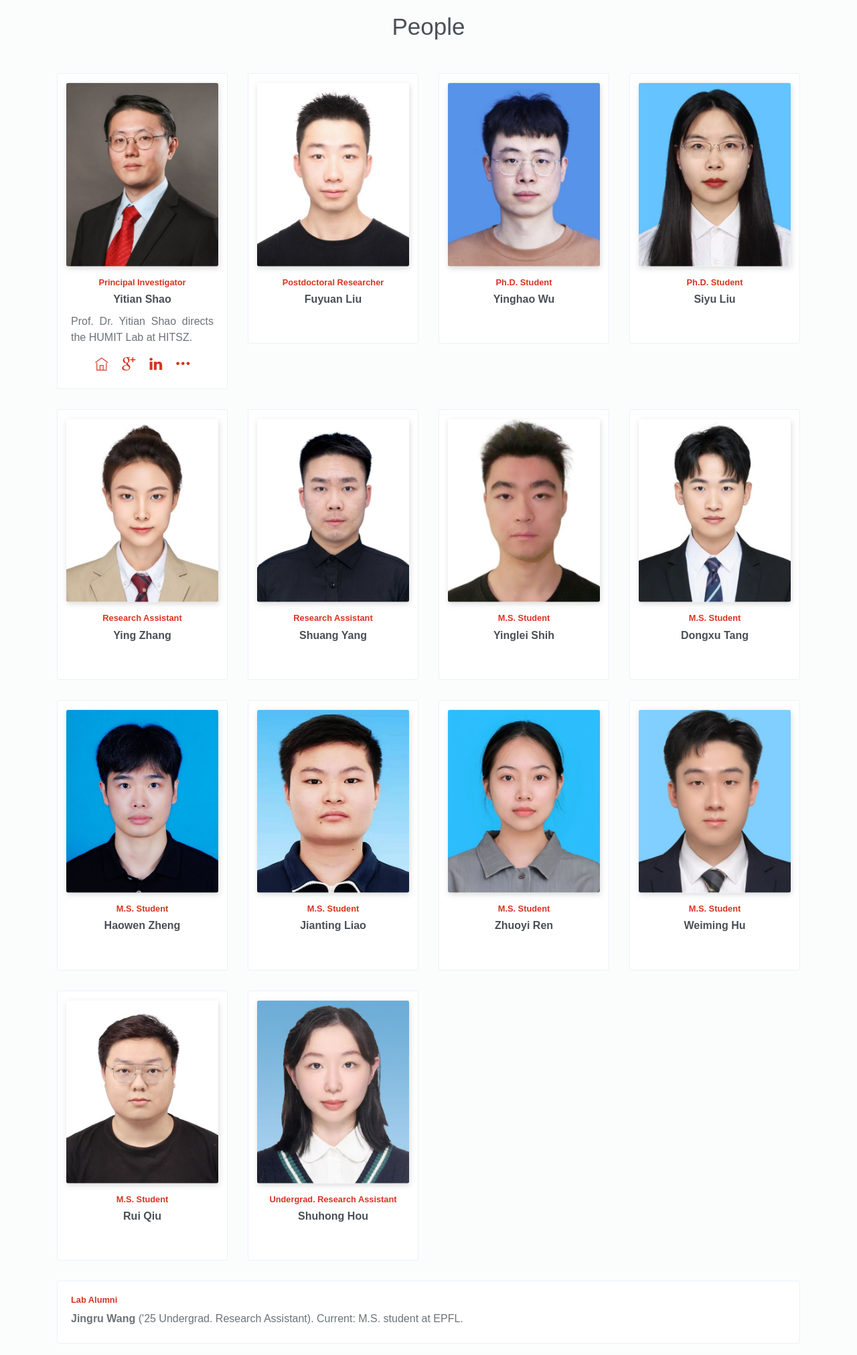
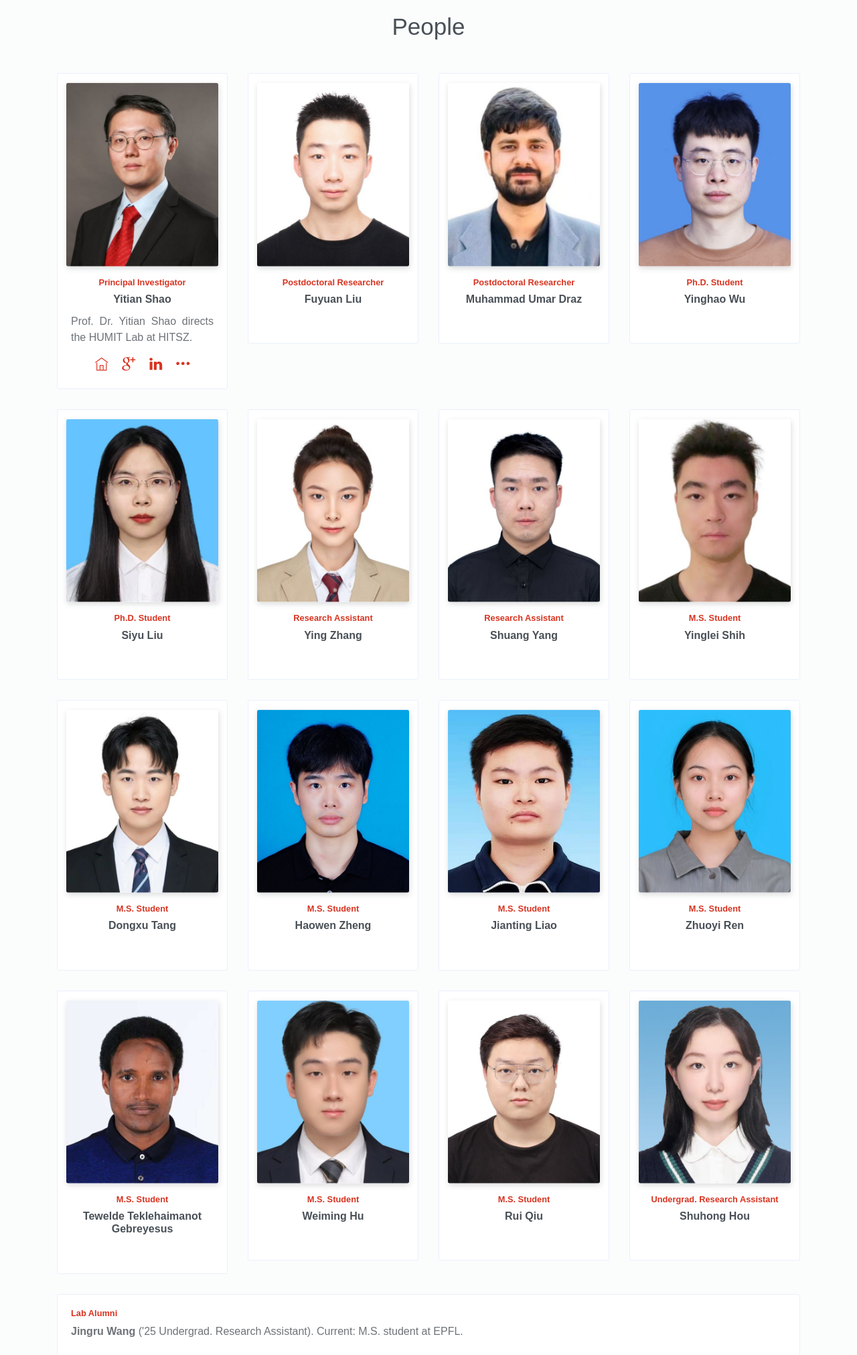
Before and after one commit to humitlab/humitlab.github.io, a plain HTML site: page index.html in a window 1280 px wide. Shown: the part 2420-4443 px from the top of the page at 67% size. Drawn offline with Linux system fonts and the light colour scheme.

Commit message:
Include more students

```diff
--- a/index.html
+++ b/index.html
@@ -261,6 +261,20 @@
                 <!-------------------------------------------------------------->
                 <div class="col-sm-6 col-md-3">
                     <div class="card text-center mb-4">
+                        <img class="card-img-top inset" src="assets/imgs/umar.jpg">
+                        <div class="card-body">
+                            <h6 class="small text-primary font-weight-bold">Postdoctoral Researcher</h6>
+                            <h5 class="card-title">Muhammad Umar Draz</h5>
+                            <p class="text-justify"></p>
+                            <div class="socials">
+                                <a href="" target="_blank"></a>
+                            </div>
+                        </div>
+                    </div>
+                </div>
+                <!-------------------------------------------------------------->
+                <div class="col-sm-6 col-md-3">
+                    <div class="card text-center mb-4">
                         <img class="card-img-top inset" src="assets/imgs/wu_yinghao.jpg">
                         <div class="card-body">
                             <h6 class="small text-primary font-weight-bold">Ph.D. Student</h6>
@@ -377,6 +391,20 @@
                         <div class="card-body">
                             <h6 class="small text-primary font-weight-bold">M.S. Student</h6>
                             <h5 class="card-title">Zhuoyi Ren</h5>
+                            <p class="text-justify"></p>
+                            <div class="socials">
+                                <a href="" target="_blank"></a>
+                            </div>
+                        </div>
+                    </div>
+                </div>
+                <!-------------------------------------------------------------->
+                <div class="col-sm-6 col-md-3">
+                    <div class="card text-center mb-4">
+                        <img class="card-img-top inset" src="assets/imgs/tewelde.jpg">
+                        <div class="card-body">
+                            <h6 class="small text-primary font-weight-bold">M.S. Student</h6>
+                            <h5 class="card-title">Tewelde Teklehaimanot Gebreyesus</h5>
                             <p class="text-justify"></p>
                             <div class="socials">
                                 <a href="" target="_blank"></a>
```
Also changed, not shown: assets/imgs/tewelde.jpg (added), assets/imgs/umar.jpg (added).
